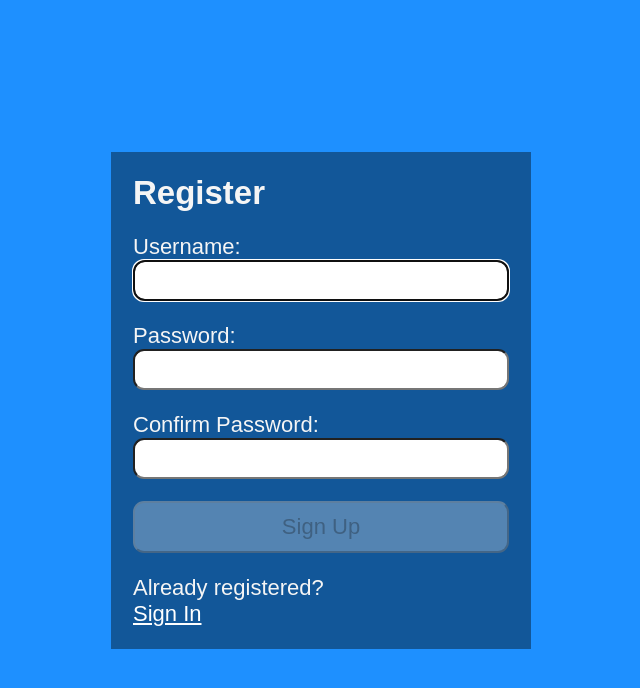
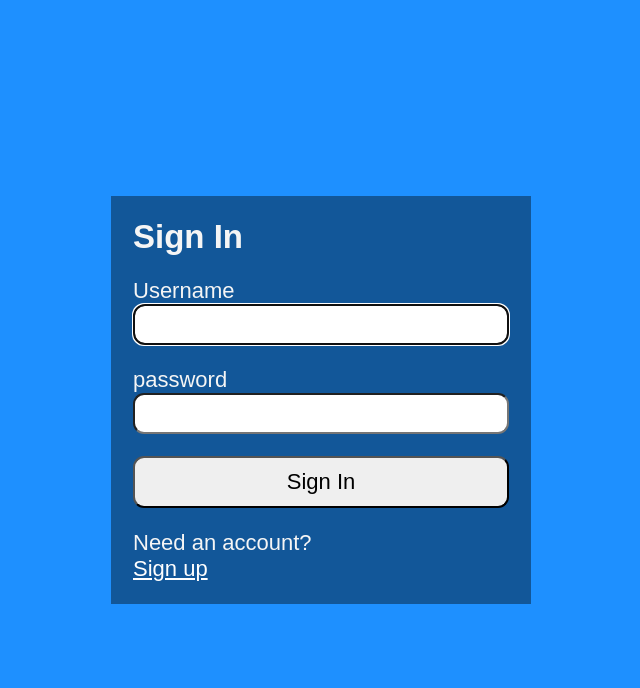
Before and after one commit to midcenturydude7/react-registration-form-app, a React (Vite) app: page / in a window 1280 px wide. Shown: the top 688 px of the page, without its empty margins (319-959 px from the left). Built offline with nearby package versions, Linux system fonts and the light colour scheme.

Commit message:
Working with Context API and axios

```diff
--- a/src/App.jsx
+++ b/src/App.jsx
@@ -1,10 +1,11 @@
 import React from "react";
 import Register from "./Register";
+import Login from "./Login";
 
 function App() {
   return (
     <main className="App">
-      <Register />
+      <Login />
     </main>
   );
 }
--- /dev/null
+++ b/src/Login.jsx
@@ -0,0 +1,113 @@
+import React from "react";
+import AuthContext from "./context/AuthProvider";
+import axios from "./api/axios";
+
+const LOGIN_URL = "/auth";
+
+function Login() {
+  const { setAuth } = React.useContext(AuthContext);
+  const userRef = React.useRef();
+  const errRef = React.useRef();
+
+  const [user, setUser] = React.useState("");
+  const [pwd, setPwd] = React.useState("");
+  const [errMsg, setErrMsg] = React.useState("");
+  const [success, setSuccess] = React.useState(false);
+
+  React.useEffect(() => {
+    userRef.current.focus();
+  }, []);
+
+  React.useEffect(() => {
+    setErrMsg("");
+  }, [user, pwd]);
+
+  async function handleSubmit(e) {
+    e.preventDefault();
+
+    try {
+      const response = await axios.post(
+        LOGIN_URL,
+        JSON.stringify({ user, pwd }),
+        {
+          headers: { "Content-Type": "application/json" },
+          withCredentials: true,
+        }
+      );
+      console.log(JSON.stringify(reponse?.data));
+      const accessToken = response?.data?.accessToken;
+      const roles = response?.data?.roles;
+      setAuth({ user, pwd, roles, accessToken });
+      setUser("");
+      setPwd("");
+      setSuccess(true);
+    } catch (err) {
+      if (!err?.response) {
+        setErrMsg("No Server Response");
+      } else if (err.response?.status === 400) {
+        setErrMsg("Missing Username or Password");
+      } else if (err.response?.status === 401) {
+        setErrMsg("Unauthorized");
+      } else {
+        setErrMsg("Login Failed");
+      }
+      errRef.current.focus();
+    }
+  }
+
+  return (
+    <>
+      {success ? (
+        <section>
+          <h1>You are logged in!</h1>
+          <br />
+          <p>
+            <a href="#">Go to homepage</a>
+          </p>
+        </section>
+      ) : (
+        <section>
+          {" "}
+          <p
+            ref={errRef}
+            className={errMsg ? "errMsg" : "offscreen"}
+            aria-live="assertive">
+            {errMsg}
+          </p>
+          <h1>Sign In</h1>
+          <form onSubmit={handleSubmit}>
+            <label htmlFor="username">Username</label>
+            <input
+              type="text"
+              id="username"
+              ref={userRef}
+              autoComplete="off"
+              onChange={(e) => setUser(e.target.value)}
+              value={user}
+              required
+            />
+            <label htmlFor="password">password</label>
+            <input
+              type="password"
+              id="password"
+              onChange={(e) => setPwd(e.target.value)}
+              value={pwd}
+              required
+            />
+            <button>Sign In</button>
+          </form>
+          <p>
+            Need an account?
+            <br />
+            <span className="line">
+              {/* put router link here */}
+              <a href="#">Sign up</a>
+            </span>
+          </p>
+        </section>
+      )}
+    </>
+  );
+}
+
+export default Login;
--- /dev/null
+++ b/src/context/AuthProvider.jsx
@@ -0,0 +1,15 @@
+import React from "react";
+
+const AuthContext = React.createContext({});
+
+export function AuthProvider({ children }) {
+  const [auth, setAuth] = React.useState({});
+
+  return (
+    <AuthContext.Provider value={{ auth, setAuth }}>
+      {children}
+    </AuthContext.Provider>
+  );
+}
+
+export default AuthContext;
--- a/src/main.jsx
+++ b/src/main.jsx
@@ -1,10 +1,13 @@
 import React from "react";
 import ReactDOM from "react-dom/client";
+import { AuthProvider } from "./context/AuthProvider";
 import App from "./App";
 import "./index.css";
 
 ReactDOM.createRoot(document.getElementById("root")).render(
   <React.StrictMode>
-    <App />
+    <AuthProvider>
+      <App />
+    </AuthProvider>
   </React.StrictMode>
 );
```
